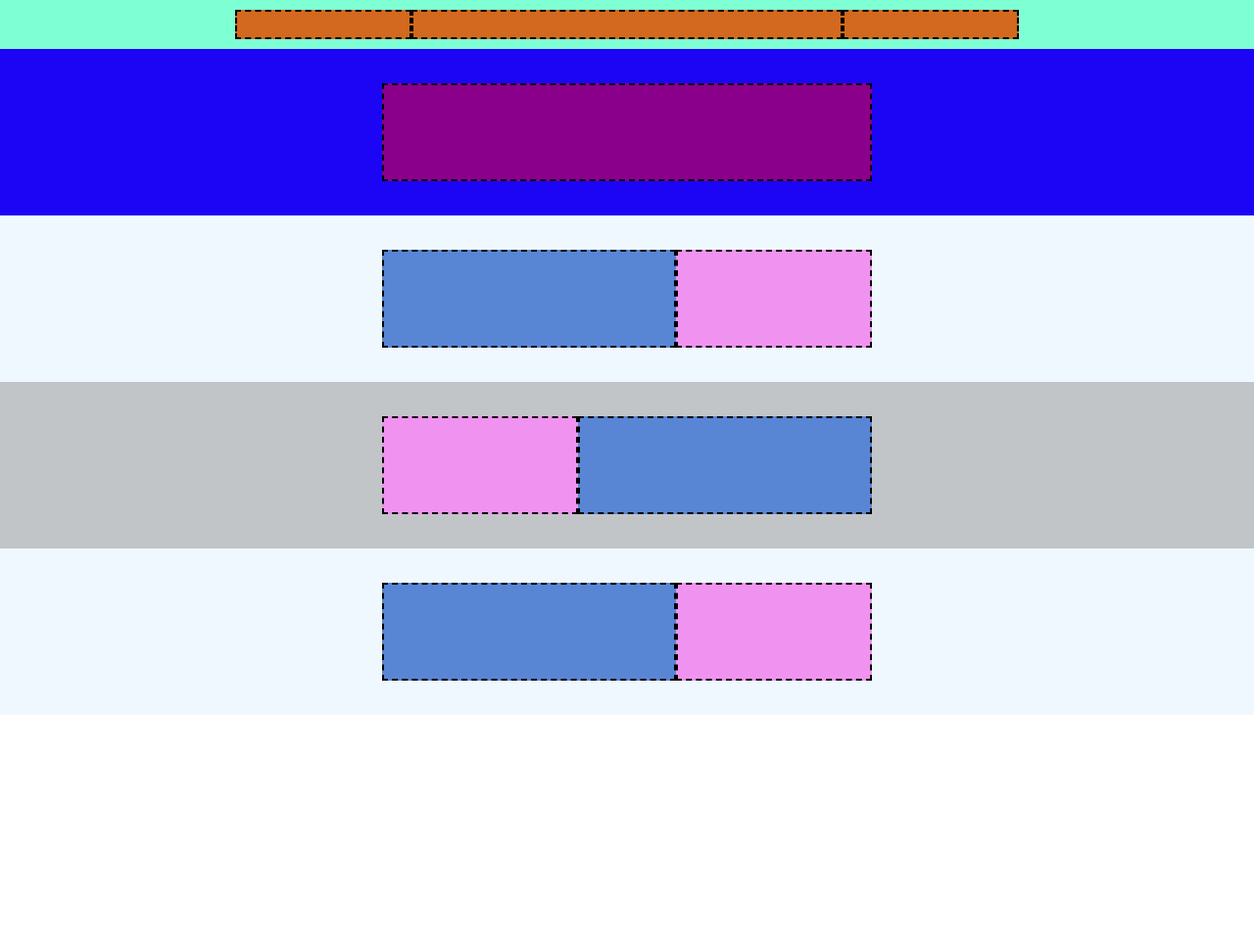
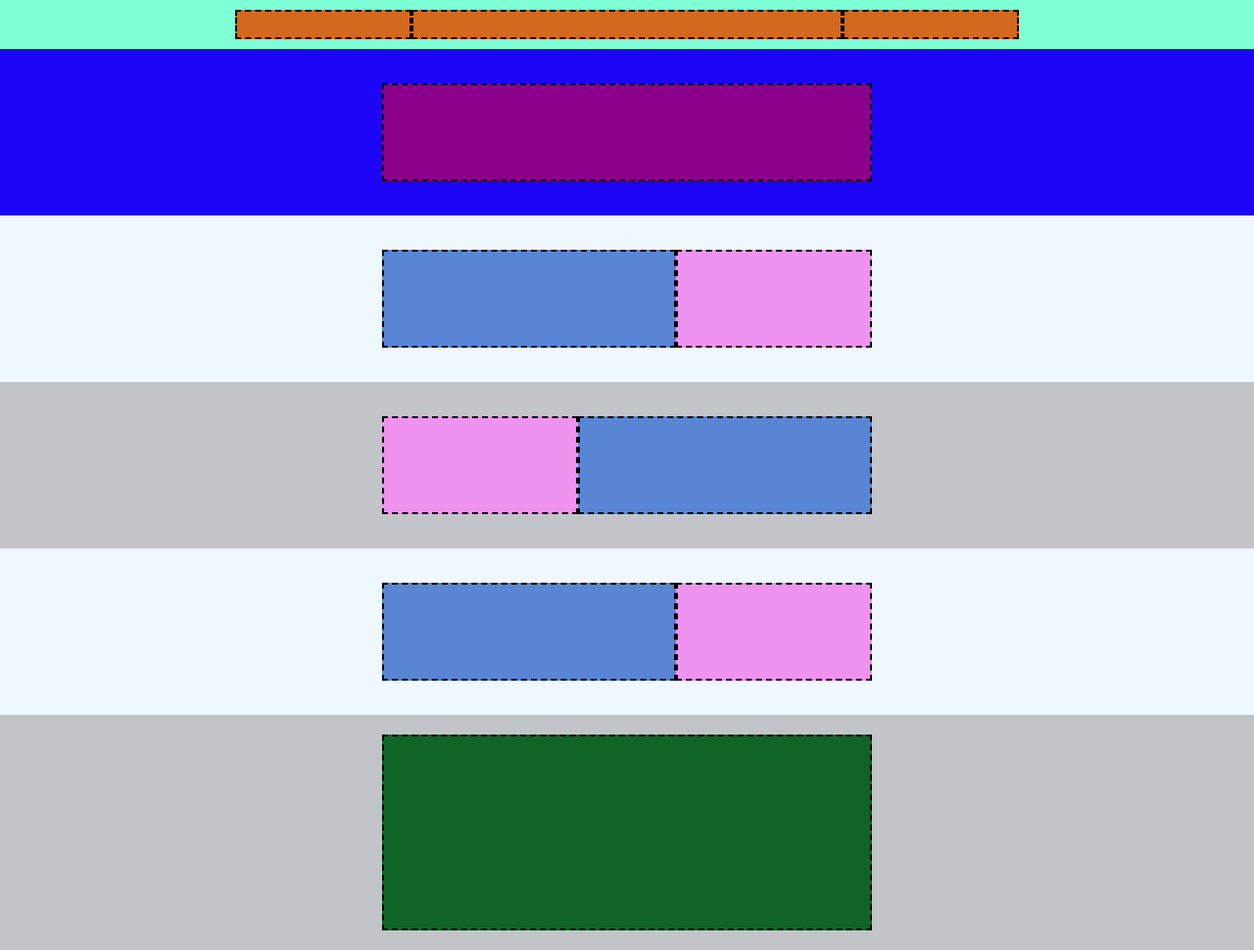
Before and after one commit to marinobf/htmlcss-struttura-discord, a plain HTML site: page index.html in a window 1280 px wide. Shown: the whole page at 98% size. Before the commit the page ends 800 px from the top, so only its background shows below. Drawn offline with Linux system fonts and the light colour scheme.

Commit message:
add section-green

```diff
--- a/css/style.css
+++ b/css/style.css
@@ -99,3 +99,18 @@ main > .bg-blue{
   align-items: center;
   flex-direction:row-reverse
 }
+
+main > .bg-grey{
+  width: auto;
+  height: 240px;
+  background-color: rgb(194, 197, 200);
+  justify-content: center;
+  display: flex;
+  align-items: center;
+}
+
+.bg-green{
+  height: 200px;
+  width: 500px;
+  background-color: rgb(14, 101, 39);
+}
--- a/index.html
+++ b/index.html
@@ -35,6 +35,10 @@
         <div class="bg-blue"></div>
     </section>
 
+    <section class="bg-grey">
+      <div class="bg-green"></div>
+    </section>
+
   </main>
 </body>
 </html>
```
